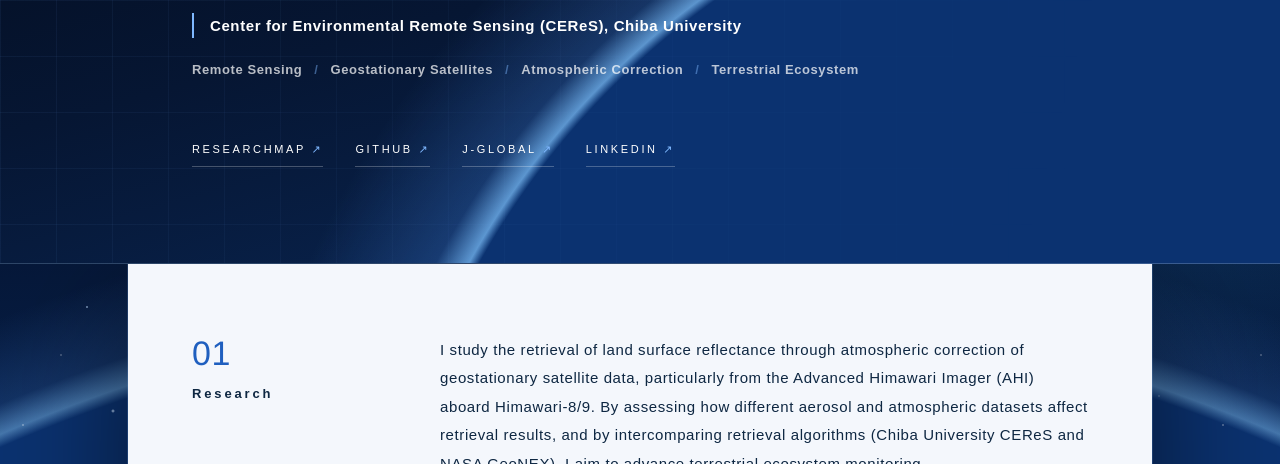
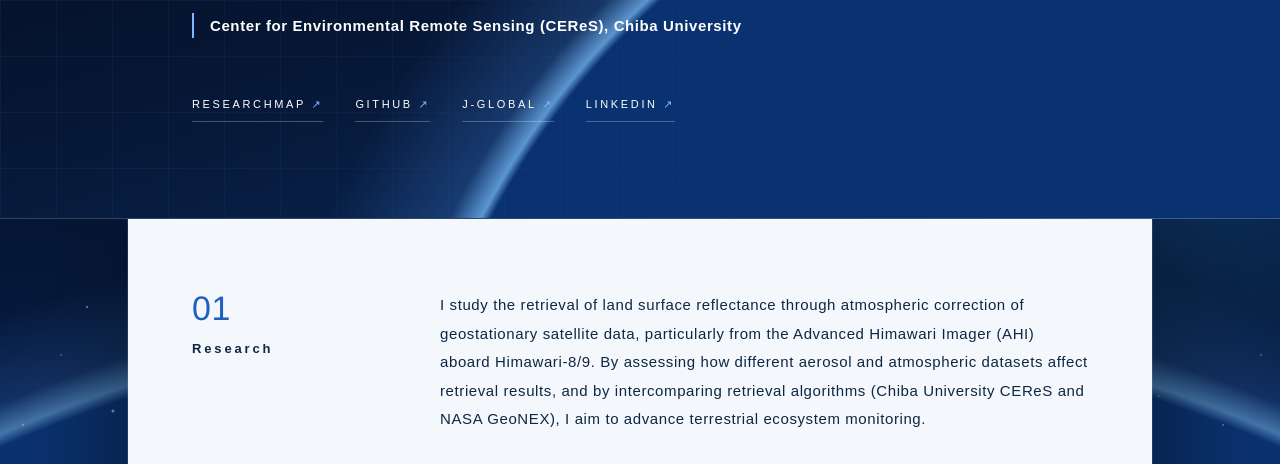
Before and after one commit to rysk-aporia/rysk-aporia.github.io, a plain HTML site: page index.html in a window 1280 px wide. Shown: the part 336-800 px from the top of the page. Drawn offline with Linux system fonts and the light colour scheme.

Commit message:
Remove research tags from hero
Co-Authored-By: ryskremotesensing <79506194+ryskremotesensing@users.noreply.github.com>
Co-Authored-By: Claude Opus 5.5 <noreply@anthropic.com>

```diff
--- a/index.html
+++ b/index.html
@@ -176,22 +176,6 @@
       line-height: 1.7;
     }
 
-    .tags {
-      display: flex;
-      flex-wrap: wrap;
-      margin: 20px 0 0;
-      padding: 0;
-      list-style: none;
-      font-size: 13px;
-      font-weight: 700;
-      color: rgba(255, 255, 255, .72);
-    }
-    .tags li + li::before {
-      content: "/";
-      margin: 0 12px;
-      color: rgba(127, 184, 255, .45);
-    }
-
     .links {
       display: flex;
       flex-wrap: wrap;
@@ -358,12 +342,6 @@
         <span class="ja">千葉大学 環境リモートセンシング研究センター（CEReS）</span>
         <span class="en">Center for Environmental Remote Sensing (CEReS), Chiba University</span>
       </p>
-      <ul class="tags">
-        <li><span class="ja">リモートセンシング</span><span class="en">Remote Sensing</span></li>
-        <li><span class="ja">静止衛星</span><span class="en">Geostationary Satellites</span></li>
-        <li><span class="ja">大気補正</span><span class="en">Atmospheric Correction</span></li>
-        <li><span class="ja">陸域生態系</span><span class="en">Terrestrial Ecosystem</span></li>
-      </ul>
       <div class="links">
         <a href="https://researchmap.jp/tanakaryosuke" target="_blank" rel="noopener">researchmap</a>
         <a href="https://github.com/rysk-aporia" target="_blank" rel="noopener">GitHub</a>
```
